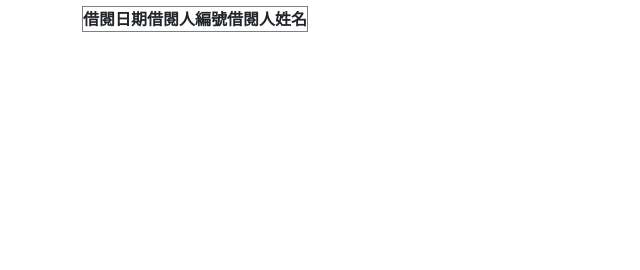
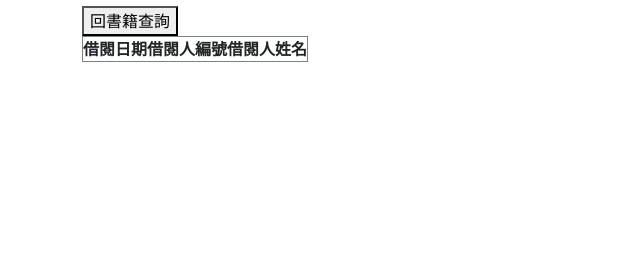
Before and after one commit to yuyin-emily/BookMaintenanceSystem, a Django app: page /lend_record/1/ in a window 1280 px wide. Shown: the part 122-392 px from the top of the page, without its empty margins (0-640 px from the left). Run offline with Django 4.2, Linux system fonts and the light colour scheme; data comes from the database, SQL or seed files in the repository; lists and menus that the app fills with data are empty; parts of the project's set-up code (start-up, migrations or seed data) failed here and were passed over.

Commit message:
back_home

```diff
--- a/book/views.py
+++ b/book/views.py
@@ -55,7 +55,6 @@ def delete(request, pk=None):
     return render(request, "", locals())
 
 def lend_record(request, pk=None):
-    # records = get_object_or_404(BookLendRecord, pk=pk)
     records = BookLendRecord.objects.filter(book=pk).order_by("-borrow_date").all()
     for record in records:
         record.borrower_id = Student.objects.get(username=record.borrower).id
--- a/templates/book/lend_record.html
+++ b/templates/book/lend_record.html
@@ -6,7 +6,7 @@
 
 {% block content %}
     <h1>借閱紀錄</h1>
-
+    <button onclick="window.location.href='/'">回書籍查詢</button>
     <table border = "1" cellpadding = "0" cellspacing = "0">
         <th>借閱日期</th>
         <th>借閱人編號</th>
```
